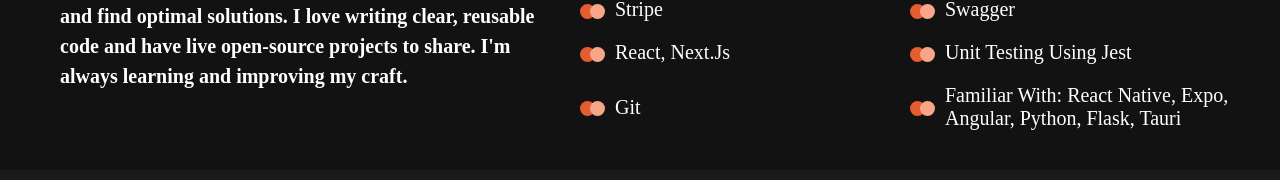
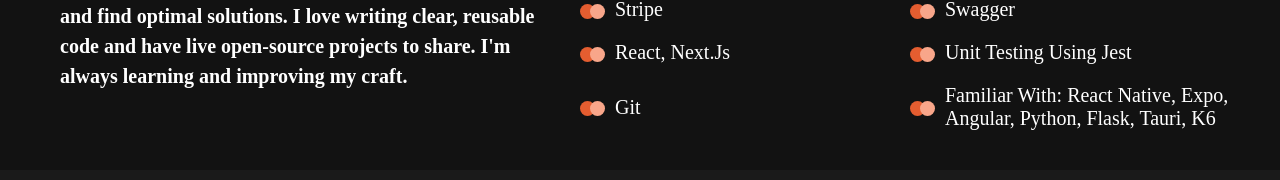
Before and after one commit to ArtyomSukiasyan/portfolio, a Next.js app: page / in a window 1280 px wide. Shown: the part 408-588 px from the top of the page. Built offline with nearby package versions, Linux system fonts and the light colour scheme.

Commit message:
feat: add k6 in familiar with section

```diff
--- a/src/constants/lastTechnologies.ts
+++ b/src/constants/lastTechnologies.ts
@@ -8,5 +8,5 @@ export const lastTechnologies = [
   "React, Next.js",
   "Unit Testing using Jest",
   "Git",
-  "Familiar with: React Native, Expo, Angular, Python, Flask, Tauri",
+  "Familiar with: React Native, Expo, Angular, Python, Flask, Tauri, K6",
 ];
```
